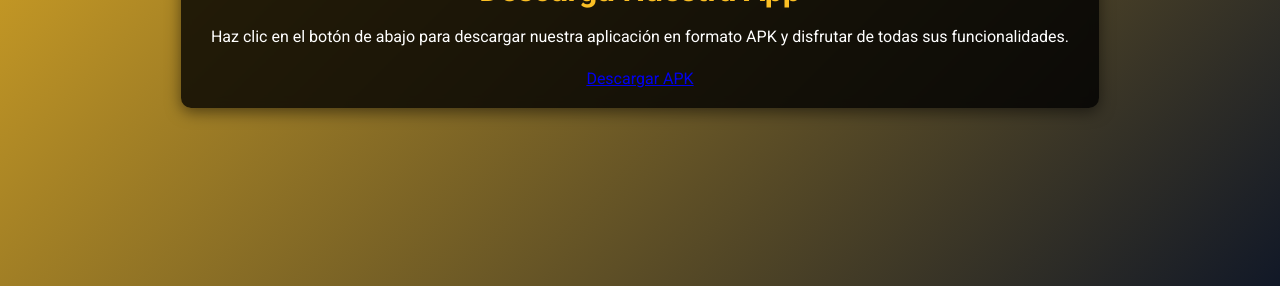
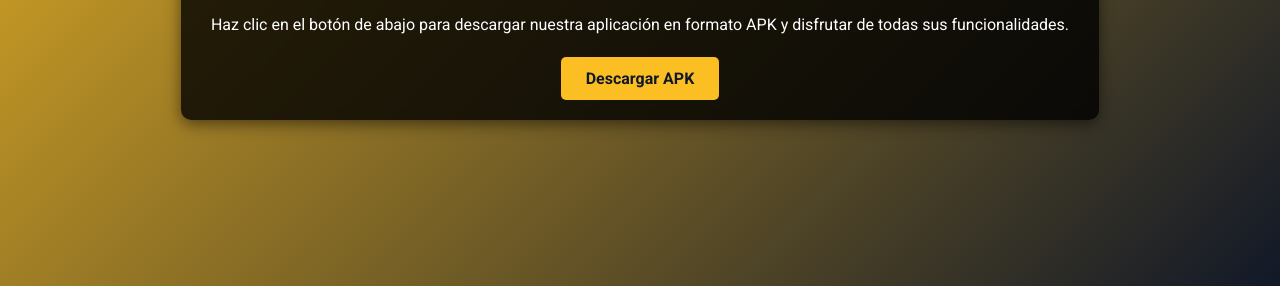
Before and after one commit to apeleoca/apkApeolca, a plain HTML site: page index.html in a window 1280 px wide. Shown: the part 514-800 px from the top of the page. Drawn offline with Linux system fonts and the light colour scheme; a script that the page names is missing.

Commit message:
tercer intento

```diff
--- a/index.html
+++ b/index.html
@@ -12,7 +12,7 @@
     <img src="tellevoapp-logo.png" alt="Logo de TeLlevoApp" class="app-logo">
     <h1>Descarga Nuestra App</h1>
     <p>Haz clic en el botón de abajo para descargar nuestra aplicación en formato APK y disfrutar de todas sus funcionalidades.</p>
-    <a href="https://apeolca.github.io/apkApeolca/apk/app-debug.apk" download>Descargar APK</a>
+    <a href="apk/app-debug.apk"  class="btn-download">Descargar APK</a>
 
     <!-- <div class="qr-code">
       <p>O escanea el siguiente código QR:</p>
```
